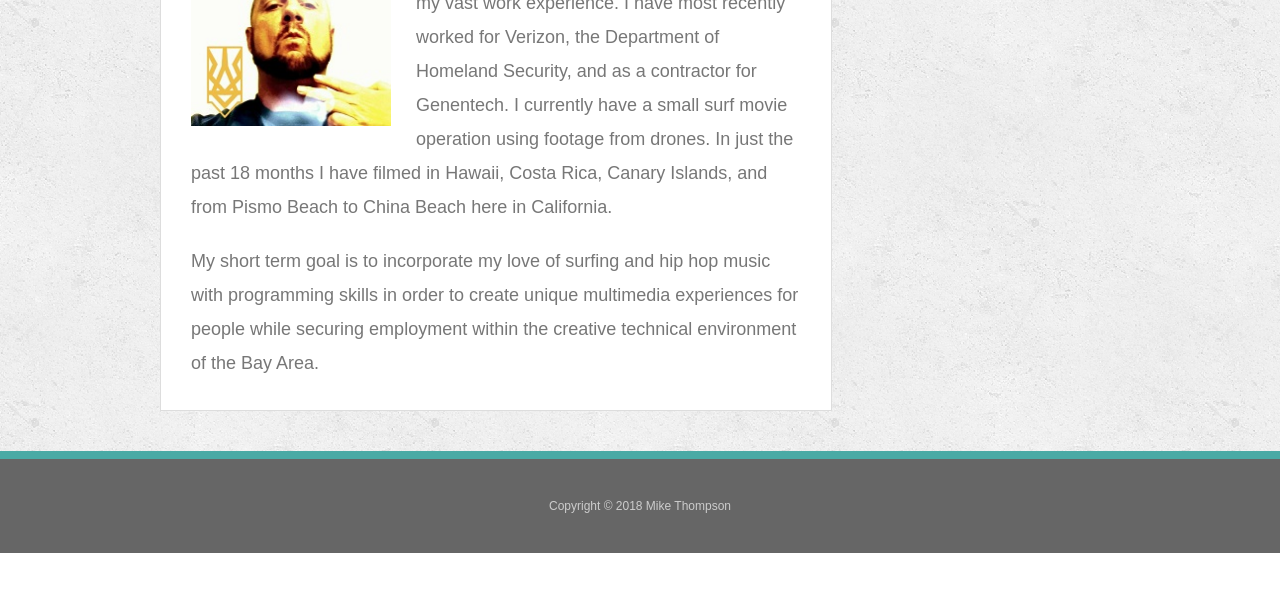
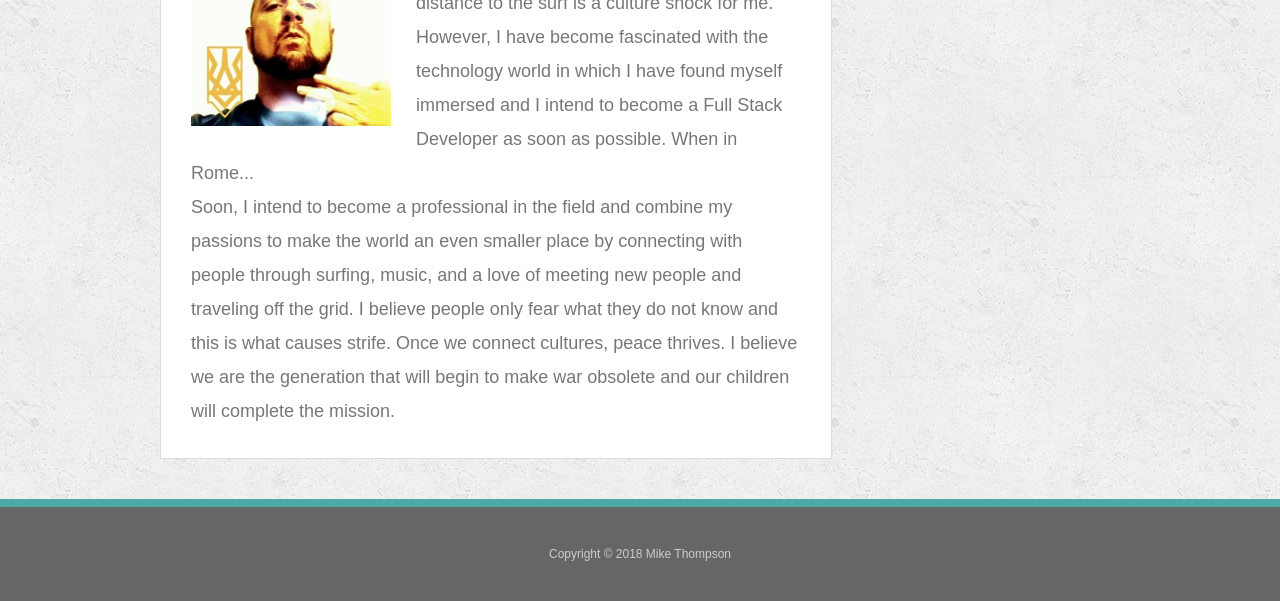
Before and after one commit to mict2000/Responsive-Portfolio, a plain HTML site: page index.html in a window 1280 px wide. Shown: the part 335-936 px from the top of the page. Before the commit the page ends 888 px from the top, so only its background shows below. Drawn offline with Linux system fonts and the light colour scheme.

Commit message:
correcting homework

```diff
--- a/index.html
+++ b/index.html
@@ -31,9 +31,8 @@
     <section class="main-section">
       <h1>About Me</h1>
         <img src="assets/images/meukr.jpg" class="auth-image" alt="Mike Thompson">
-          <p>I have no programming experience whatsoever. I am learning this skill in order to complement my vast work experience. I have most recently worked for Verizon, the Department of Homeland Security, and as a contractor for Genentech. I currently have a small surf movie operation using footage from drones. In just the past 18 months I have filmed in Hawaii, Costa Rica, Canary Islands, and from Pismo Beach to China Beach here in California.
-          </p>
-          <p>My short term goal is to incorporate my love of surfing and hip hop music with programming skills in order to create unique multimedia experiences for people while securing employment within the creative technical environment of the Bay Area.</p>
+          <p>I have lived most of my life in Southern California and Hawaii. Not being within walking distance to the surf is a culture shock for me. However, I have become fascinated with the technology world in which I have found myself immersed and I intend to become a Full Stack Developer as soon as possible. When in Rome...
+          <br>Soon, I intend to become a professional in the field and combine my passions to make the world an even smaller place by connecting with people through surfing, music, and a love of meeting new people and traveling off the grid. I believe people only fear what they do not know and this is what causes strife. Once we connect cultures, peace thrives. I believe we are the generation that will begin to make war obsolete and our children will complete the mission.</p>
     </section>
 
     <section class="sidebar">
```
